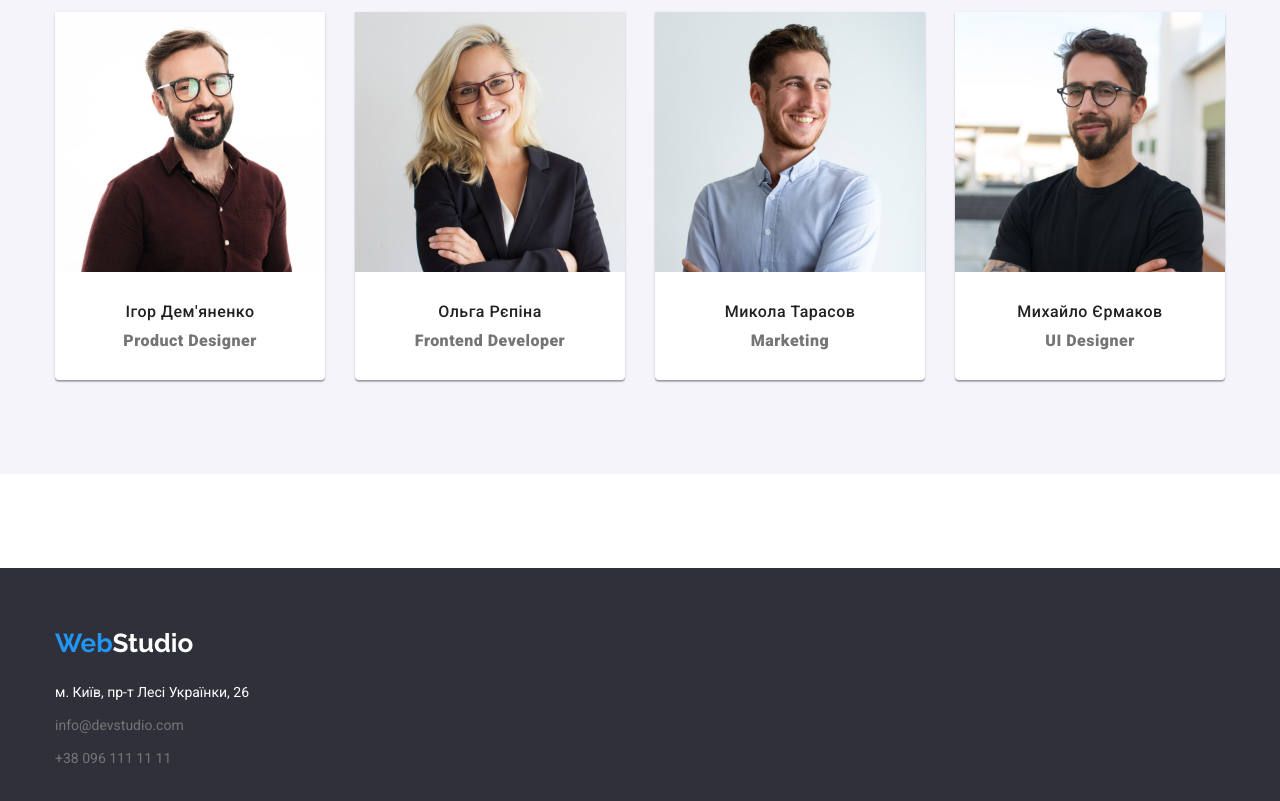
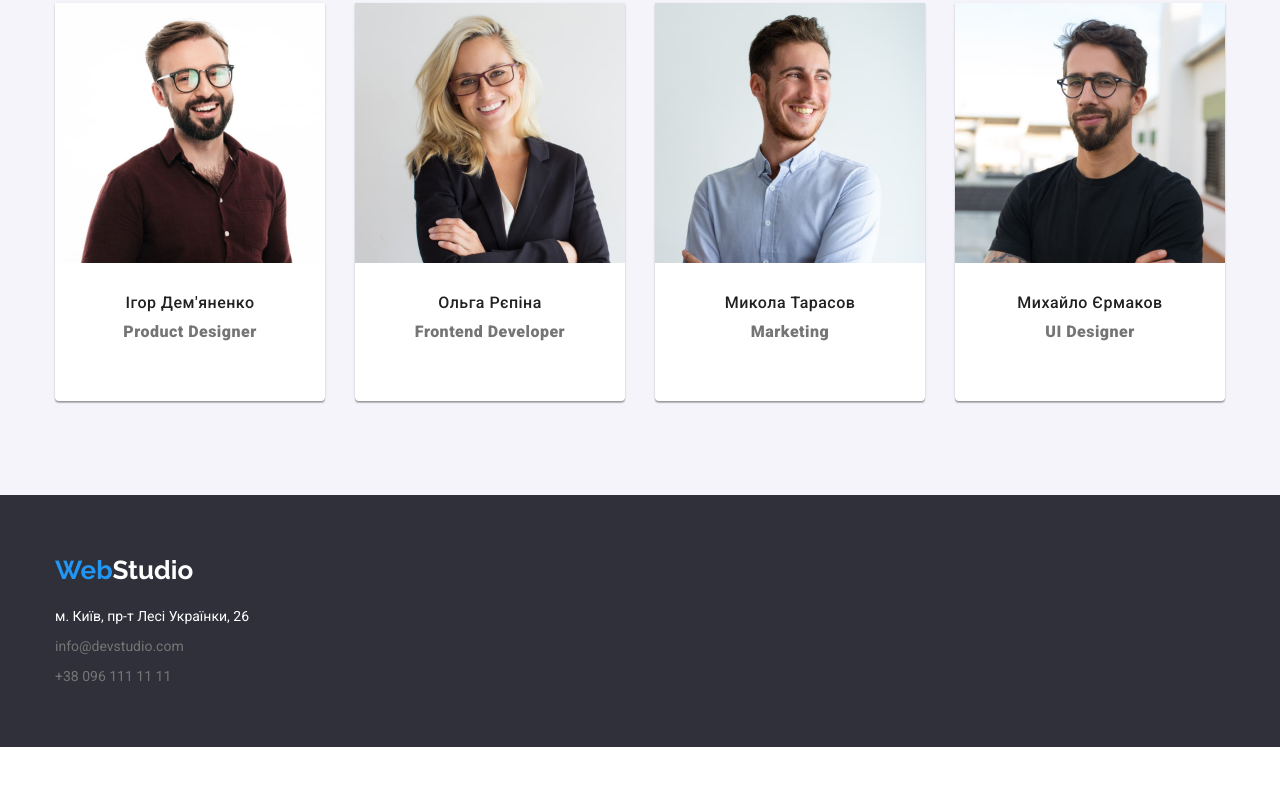
Before and after one commit to daryark/goit-markup-hw-03, a plain HTML site: page index.html in a window 1280 px wide. Shown: the part 1625-2426 px from the top of the page. After the commit the page ends 2372 px from the top, so only its background shows below. Drawn offline with nearby package versions, Linux system fonts and the light colour scheme.

Commit message:
correct paddings in sections

```diff
--- a/css/styles.css
+++ b/css/styles.css
@@ -23,7 +23,15 @@ body {
 	padding: 0 15px;
 }
 .section {
-	margin-bottom: 94px;
+	padding-top: 94px;
+	padding-bottom: 94px;
+}
+.services-section {
+	padding-top: 0;
+}
+.footer {
+	padding-top: 60px;
+	padding-bottom: 60px;
 }
 h1,
 h2,
@@ -129,14 +137,15 @@ address {
 	display: block;
 	margin: 0 auto;
 	padding: 10px 32px;
-
-	border-style: none;
-	box-shadow: 0px 4px 4px rgba(0, 0, 0, 0.15);
+	text-align: center;
 
 	font-weight: 700;
 	font-size: 16px;
 	letter-spacing: var(--big-letter-spacing);
 	line-height: 1.88;
+
+	border-style: none;
+	box-shadow: 0px 4px 4px rgba(0, 0, 0, 0.15);
 }
 .action-button,
 .filter {
@@ -155,10 +164,6 @@ address {
 .team > .card {
 	width: calc((100% - 90px) / 4);
 }
-.services > .card,
-.portfolio > .card {
-	width: calc((100% - 60px) / 3);
-}
 .features .title {
 	margin-bottom: 10px;
 
@@ -176,9 +181,13 @@ address {
 .features .text,
 .footer .link {
 	font-size: 14px;
-	line-height: 1.72;
+	line-height: 1.5;
 }
 /* C: Services and team sections, footer*/
+.services > .card,
+.portfolio > .card {
+	width: calc((100% - 60px) / 3);
+}
 .block-title {
 	margin-bottom: 50px;
 	text-align: center;
@@ -189,21 +198,15 @@ address {
 	letter-spacing: var(--letter-spacing);
 }
 .team-section {
-	padding-top: 94px;
-	padding-bottom: 94px;
-
 	background-color: var(--grey-background);
 }
 .team .card {
 	background-color: var(--white-color-colorbg);
 	border-radius: 0 0 4px 4px;
-	box-shadow: 0px 1px 3px rgba(0, 0, 0, 0.12),
-		0px 1px 1px rgba(0, 0, 0, 0.14),
-		0px 2px 1px rgba(0, 0, 0, 0.2);
+	box-shadow: 0px 1px 3px rgba(0, 0, 0, 0.12), 0px 1px 1px rgba(0, 0, 0, 0.14), 0px 2px 1px rgba(0, 0, 0, 0.2);
 }
-.team img,
-.team .text {
-	margin-bottom: 30px;
+.team .content {
+	padding: 30px 0;
 }
 .team .title {
 	margin-bottom: 10px;
@@ -221,10 +224,6 @@ address {
 	font-size: 16px;
 	line-height: var(--line-height-auto);
 	letter-spacing: var(--letter-spacing);
-}
-.footer .container {
-	padding-top: 60px;
-	padding-bottom: 60px;
 }
 .footer .logo {
 	margin-bottom: 20px;
@@ -244,6 +243,7 @@ address {
 }
 .filter {
 	padding: 6px 22px;
+	text-align: center;
 
 	letter-spacing: var(--letter-spacing);
 	line-height: 1.63;
```
